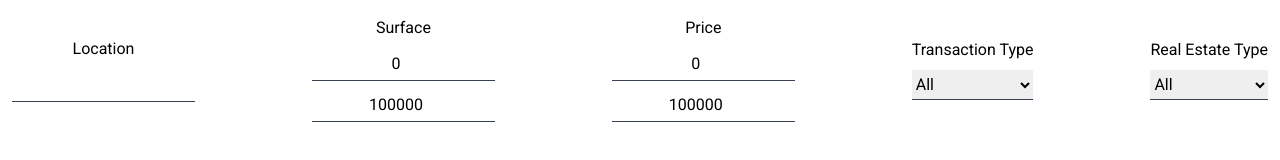
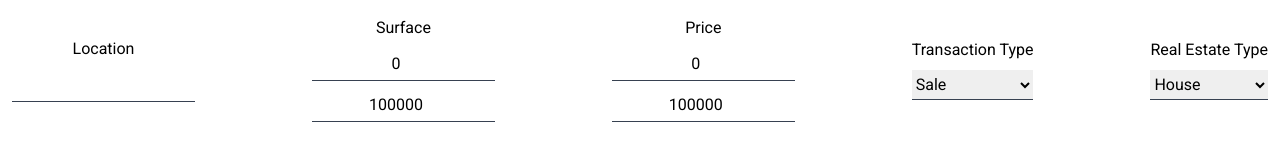
Before and after one commit to stjepanoviccc/frontend-urban-hunt, a React (Vite) app: page / in a window 1280 px wide. Both pictures are taken after a click on the button "Show". Shown: the part 414-574 px from the top of the page. Built offline with nearby package versions, Linux system fonts and the light colour scheme; no server answers.

Commit message:
small fix

```diff
--- a/src/view/Home.tsx
+++ b/src/view/Home.tsx
@@ -16,14 +16,15 @@ import { Pagination } from 'swiper/modules';
 import { imageBasePath } from "../config/imgConfig";
 
 const Home = () => {
+  const [count,setCount] = useState<number>(0);
   const [searchData, setSearchData] = useState<any>({
     location: '',
     surfaceFrom: 0,
     surfaceTo: 100000,
     priceFrom: 0,
     priceTo: 100000,
-    transactionType: '',
-    realEstateType: '',
+    transactionType: 'SALE',
+    realEstateType: 'HOUSE',
   })
   const [formData, setFormData] = useState<any>({
     realEstateId: 0,
@@ -70,30 +71,28 @@ const Home = () => {
     });
   };
 
-  const handleInputChange = (e: any) => {
+  const handleInputChange = (e: React.ChangeEvent<HTMLInputElement>) => {
     const { name, value } = e.target;
 
     setSearchData((prevValues: any) => ({
       ...prevValues,
       [name]: value,
     }));
-    submitSearchFormData();
   };
 
-  const handleSelectChange = (e: any) => {
+  const handleSelectChange = (e: React.ChangeEvent<HTMLSelectElement>) => {
     const { name, value } = e.target;
 
     setSearchData((prevValues: any) => ({
       ...prevValues,
       [name]: value,
     }));
-    submitSearchFormData();
   };
 
   const submitSearchFormData = async () => {
     try {
       console.log(searchData);
-      const response = await axios.get(API_ENDPOINTS.FIND_ALL_REAL_ESTATES +
+      const response = await axios.get(API_ENDPOINTS.FIND_ALL_REAL_ESTATES + "Filtered" +
         "?location=" + searchData.location +
         "&surfaceFrom=" + searchData.surfaceFrom +
         "&surfaceTo=" + searchData.surfaceTo +
@@ -131,6 +130,13 @@ const Home = () => {
     fetchRealEstates();
   }, [user]);
 
+  useEffect(() => {
+    if(count > 0) {
+      submitSearchFormData();
+      setCount(prev => prev+1);
+    }
+  }, [searchData]);
+
   return (
     <Wrap>
       <div className="pt-12 text-center">
@@ -159,17 +165,15 @@ const Home = () => {
               </FormWrap>
               <FormWrap label="Transaction Type" className="flex justify-center items-center">
                 <select name="transactionType" className="my-input max-w-64" value={searchData.transactionType} onChange={handleSelectChange}>
-                  <option value="">All</option>
-                  <option value="Sale">Sale</option>
-                  <option value="Rent">Rent</option>
+                  <option value="SALE">Sale</option>
+                  <option value="RENT">Rent</option>
                 </select>
               </FormWrap>
               <FormWrap label="Real Estate Type" className="flex justify-center items-center">
                 <select name="realEstateType" className="my-input max-w-64" value={searchData.realEstateType} onChange={handleSelectChange}>
-                  <option value="">All</option>
-                  <option value="House">House</option>
-                  <option value="Apartment">Apartment</option>
-                  <option value="Office">Office</option>
+                  <option value="HOUSE">House</option>
+                  <option value="APARTMENT">Apartment</option>
+                  <option value="OFFICE">Office</option>
                 </select>
               </FormWrap>
             </div>
```
